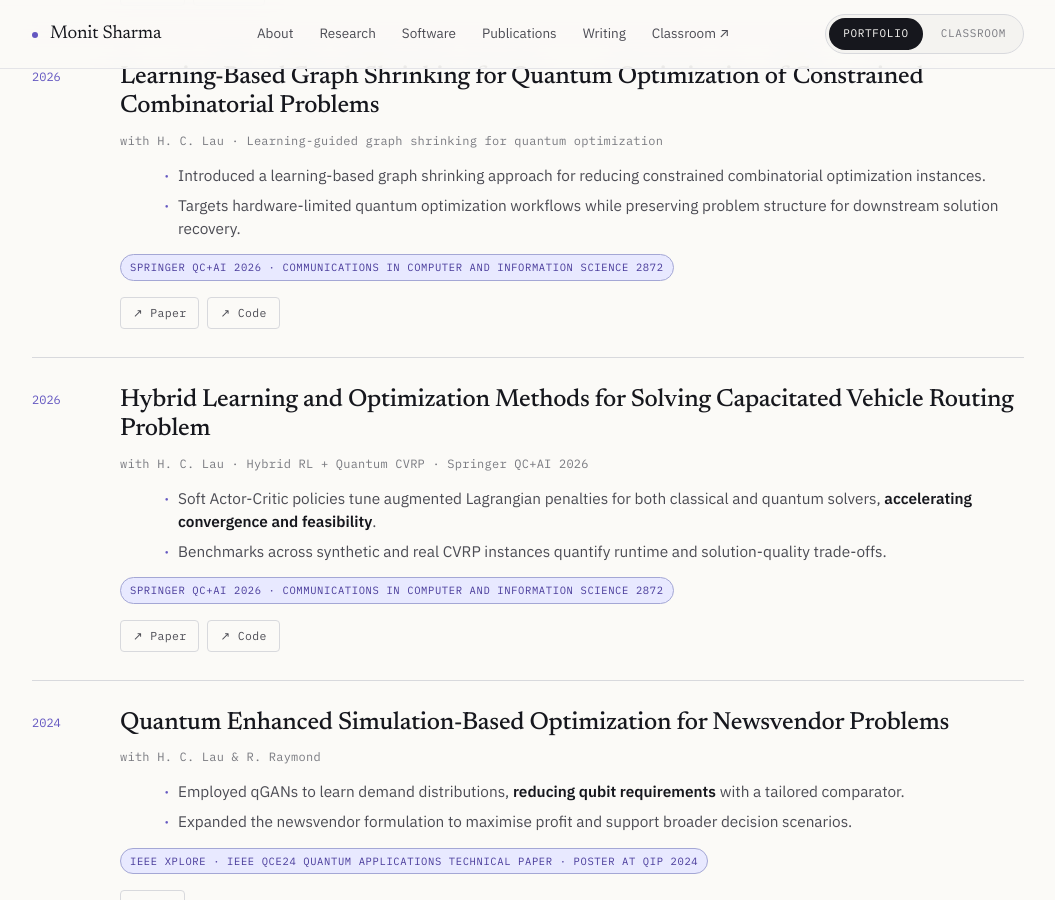
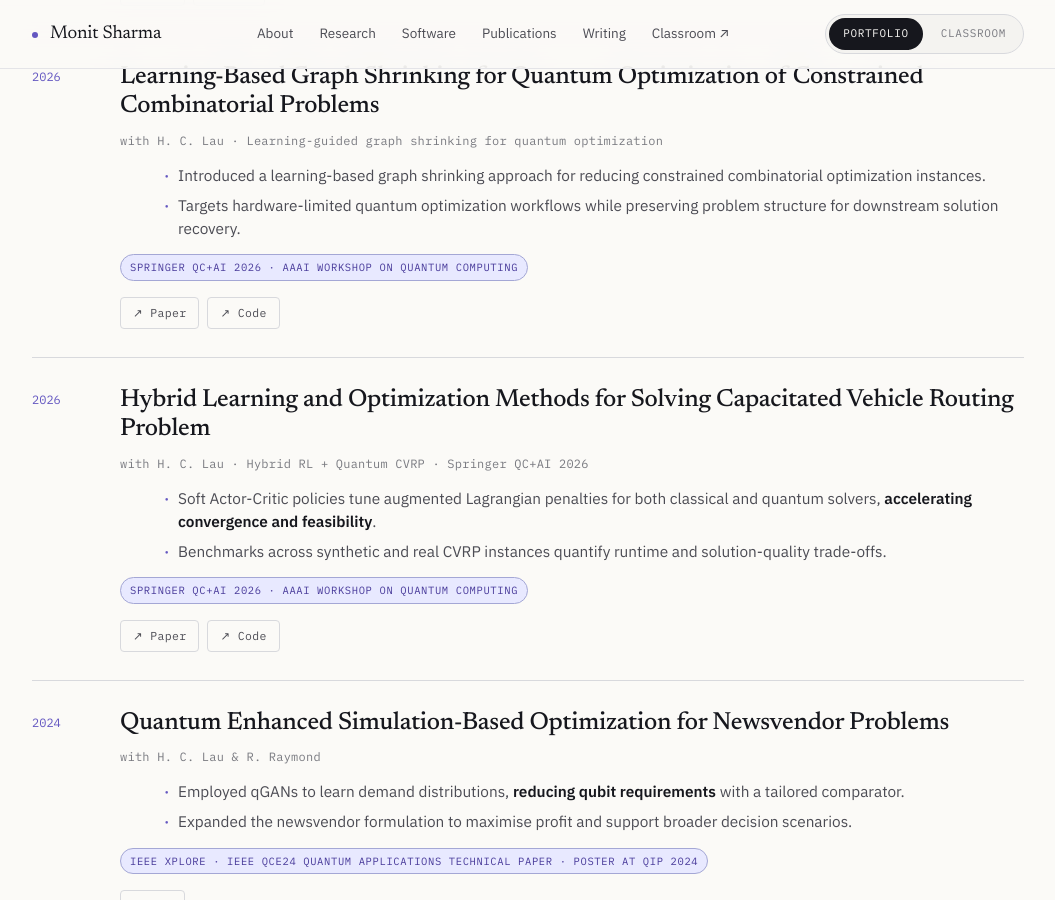
Before and after one commit to MonitSharma/portfolio, a Jekyll site: the page index.html, which Jekyll copies as it is, in a window 1280 px wide and 900 px high, scrolled down 6138 px. Shown: the whole window, without its empty margins (112-1167 px from the left). Built offline with Jekyll 4.4.1, drawn with Linux system fonts in a browser that asks for light colours.

Commit message:
Update quantum computing workshop venue

```diff
--- a/index.html
+++ b/index.html
@@ -109,7 +109,7 @@
       "url": "https://link.springer.com/chapter/10.1007/978-3-032-17625-7_3",
       "isPartOf": {
        "@type": "Periodical",
-       "name": "Springer QC+AI 2026 · Communications in Computer and Information Science 2872"
+       "name": "Springer QC+AI 2026 · AAAI Workshop on Quantum Computing"
       }
      }
     },
@@ -126,7 +126,7 @@
       "url": "https://link.springer.com/chapter/10.1007/978-3-032-17625-7_2",
       "isPartOf": {
        "@type": "Periodical",
-       "name": "Springer QC+AI 2026 · Communications in Computer and Information Science 2872"
+       "name": "Springer QC+AI 2026 · AAAI Workshop on Quantum Computing"
       }
      }
     },
@@ -708,7 +708,7 @@
               <li>Introduced a learning-based graph shrinking approach for reducing constrained combinatorial optimization instances.</li>
               <li>Targets hardware-limited quantum optimization workflows while preserving problem structure for downstream solution recovery.</li>
             </ul>
-            <span class="tag tag-accent pub-venue">Springer QC+AI 2026 · Communications in Computer and Information Science 2872</span>
+            <span class="tag tag-accent pub-venue">Springer QC+AI 2026 · AAAI Workshop on Quantum Computing</span>
             <div class="pub-links"><a href="https://link.springer.com/chapter/10.1007/978-3-032-17625-7_3" target="_blank" rel="noopener">↗ Paper</a><a href="https://github.com/SMU-Quantum/graph-shrinking" target="_blank" rel="noopener">↗ Code</a></div>
           </div>
         </article>
@@ -721,7 +721,7 @@
               <li>Soft Actor-Critic policies tune augmented Lagrangian penalties for both classical and quantum solvers, <b>accelerating convergence and feasibility</b>.</li>
               <li>Benchmarks across synthetic and real CVRP instances quantify runtime and solution-quality trade-offs.</li>
             </ul>
-            <span class="tag tag-accent pub-venue">Springer QC+AI 2026 · Communications in Computer and Information Science 2872</span>
+            <span class="tag tag-accent pub-venue">Springer QC+AI 2026 · AAAI Workshop on Quantum Computing</span>
             <div class="pub-links"><a href="https://link.springer.com/chapter/10.1007/978-3-032-17625-7_2" target="_blank" rel="noopener">↗ Paper</a><a href="https://github.com/SMU-Quantum/adaptive_quantum_cvrp" target="_blank" rel="noopener">↗ Code</a></div>
           </div>
         </article>
```
